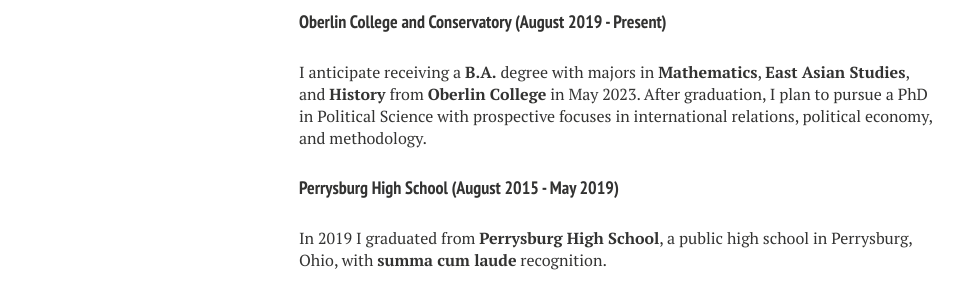
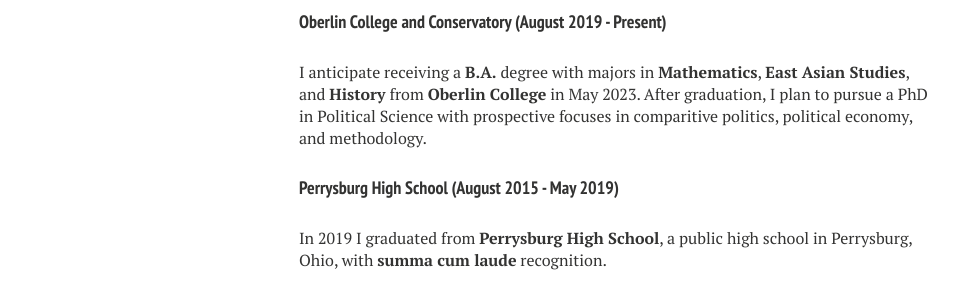
Before and after one commit to nathanenglehart/nathanenglehart.github.io, a Jekyll site: the page built from cv.md, in a window 1280 px wide. Shown: the part 205-504 px from the top of the page, without its empty margins (21-991 px from the left). Built offline with Jekyll 4.4.1, drawn with Linux system fonts in a browser that asks for light colours; nearby versions of some CDN libraries.

Commit message:
Update cv.html

```diff
--- a/_layouts/cv.html
+++ b/_layouts/cv.html
@@ -49,7 +49,7 @@
 
       <h4>Oberlin College and Conservatory (August 2019 - Present)</h4>
       <p class="paragraph">
-      I anticipate receiving a <strong>B.A.</strong> degree with majors in <strong>Mathematics</strong>, <strong>East Asian Studies</strong>, and <strong>History</strong> from <strong>Oberlin College</strong> in May 2023. After graduation, I plan to pursue a PhD in Political Science with prospective focuses in international relations, political economy, and methodology.</p>
+      I anticipate receiving a <strong>B.A.</strong> degree with majors in <strong>Mathematics</strong>, <strong>East Asian Studies</strong>, and <strong>History</strong> from <strong>Oberlin College</strong> in May 2023. After graduation, I plan to pursue a PhD in Political Science with prospective focuses in comparitive politics, political economy, and methodology.</p>
       <!-- as well as a minor in <strong>Computer Science</strong> -->
 
       <!--<h4>Bowling Green State University (May 2020 - September 2021)</h4>
```
